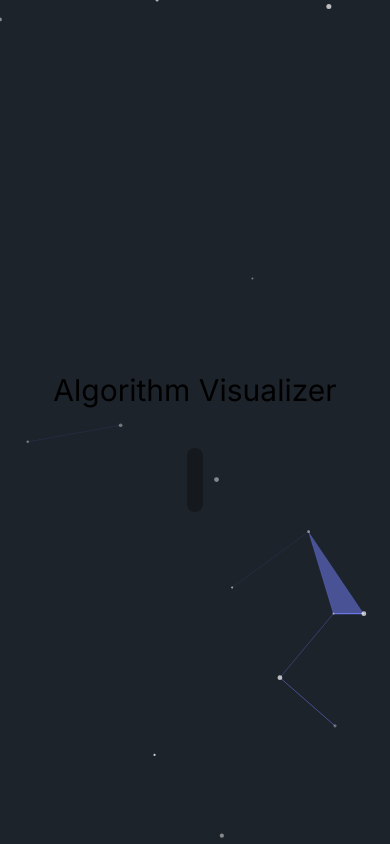
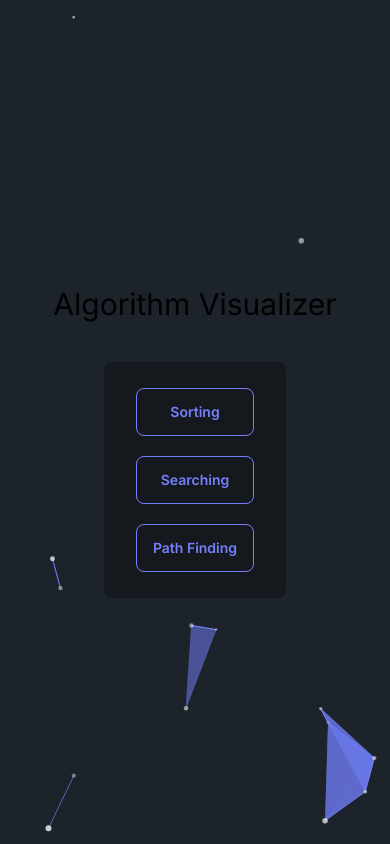
Before and after one commit to Deadlica/algorithm-visualizer, a Next.js app in the folder src/: page / in a window 390 px wide. Built offline with nearby package versions, Linux system fonts and the light colour scheme.

Commit message:
#1 #3 FIX: added responsive CSS to homepage menu bar and removed dropdown item from <Header>

```diff
--- a/src/app/components/Header/Header.tsx
+++ b/src/app/components/Header/Header.tsx
@@ -36,15 +36,7 @@ const Header = () => {
                   <a>Item 1</a>
                 </li>
                 <li>
-                  <a>Parent</a>
-                  <ul className="p-2">
-                    <li>
-                      <a>Submenu 1</a>
-                    </li>
-                    <li>
-                      <a>Submenu 2</a>
-                    </li>
-                  </ul>
+                  <a>Item 2</a>
                 </li>
                 <li>
                   <a>Item 3</a>
--- a/src/app/home.module.css
+++ b/src/app/home.module.css
@@ -1,5 +1,3 @@
-
 .menuItem {
-    margin-right: 20px;
-    margin-left: 20px;
+    margin: 10px 20px 10px 20px;
 }
--- a/src/app/page.tsx
+++ b/src/app/page.tsx
@@ -14,8 +14,8 @@ export default function Home() {
       <div className="bg-base-300 h-fit flex justify-center items-center rounded-lg z-10">
         <div className="navbar">
           <div className="navbar-start"></div>
-          <div className="navbar-center hidden lg:flex">
-            <ul className="menu menu-horizontal px-1">
+          <div className="navbar-center lg:flex">
+            <ul className="menu lg:flex-row px-1">
               <li>
                 <Link href="/sort" className={`btn btn-outline btn-primary ${styles.menuItem}`}>
                   Sorting
```
